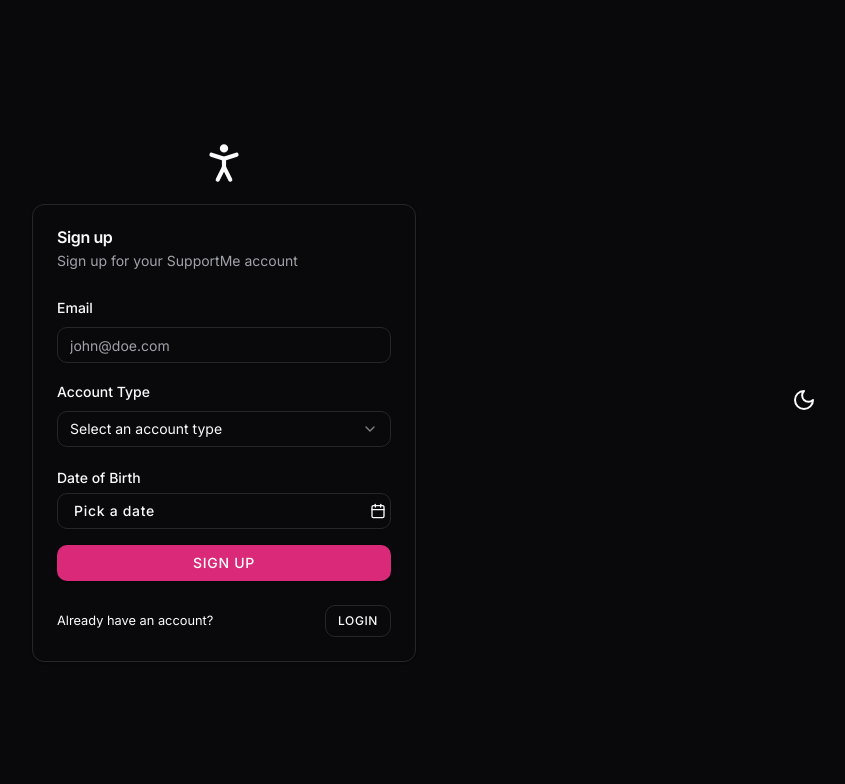
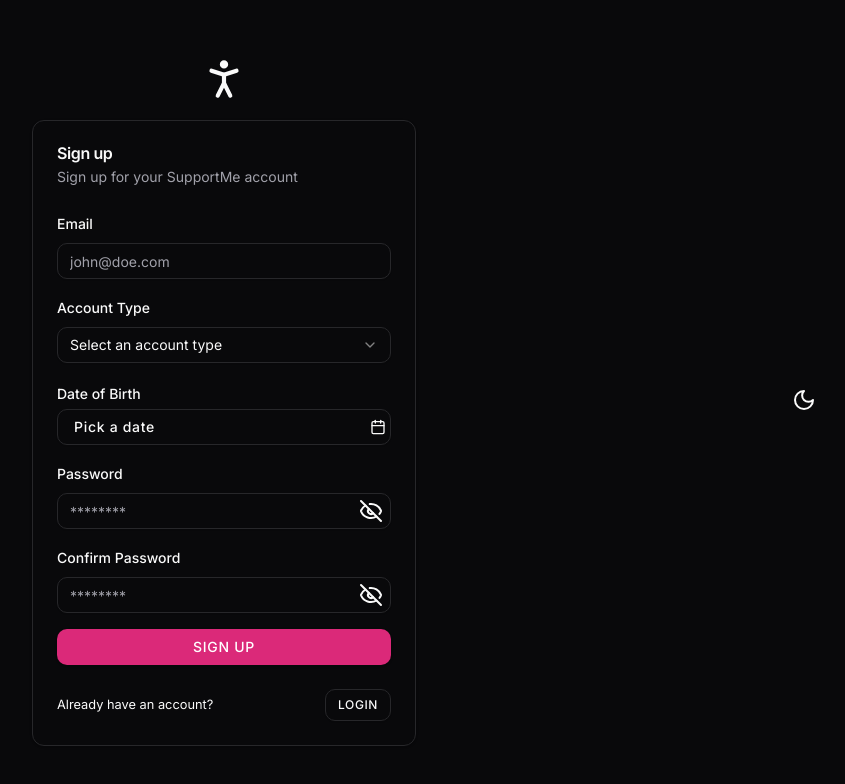
Before and after one commit to denysdev1/nextjs-shadcn-support_me, a Next.js app: page /sign-up in a window 1280 px wide. Shown: the top 784 px of the page, without its empty margins (416-1261 px from the left). Built offline with nearby package versions, Linux system fonts and the light colour scheme.

Commit message:
Create PasswordInput component with toggle password button

```diff
--- a/src/app/(logged-out)/login/page.tsx
+++ b/src/app/(logged-out)/login/page.tsx
@@ -24,10 +24,11 @@ import {
   FormMessage,
   FormDescription,
 } from '@/components/ui/form';
+import { PasswordInput } from '@/components/ui/password-input';
 
 const formSchema = z.object({
   email: z.string().email(),
-  password: z.string().min(8),
+  password: z.string().min(1, 'Password is required'),
 });
 
 const LoginPage = () => {
@@ -81,11 +82,7 @@ const LoginPage = () => {
                   <FormItem>
                     <FormLabel>Password</FormLabel>
                     <FormControl>
-                      <Input
-                        placeholder='********'
-                        type='password'
-                        {...field}
-                      />
+                      <PasswordInput placeholder='********' {...field} />
                     </FormControl>
                     <FormMessage />
                   </FormItem>
--- a/src/app/(logged-out)/sign-up/page.tsx
+++ b/src/app/(logged-out)/sign-up/page.tsx
@@ -37,6 +37,7 @@ import {
 } from '@/components/ui/popover';
 import { Calendar } from '@/components/ui/calendar';
 import { format } from 'date-fns';
+import { PasswordInput } from '@/components/ui/password-input';
 
 const formSchema = z
   .object({
@@ -54,8 +55,26 @@ const formSchema = z
 
       return date <= eighteenYearsAgo;
     }, 'You must be at least 18 years old'),
+    password: z
+      .string()
+      .min(8, 'Password must be at least 8 characters long')
+      .refine((password) => {
+        // must contain at least 1 special character and 1 uppercase letter
+        return /^(?=.*[a-z])(?=.*[A-Z])(?=.*\d)(?=.*[@$!%*?&])[A-Za-z\d@$!%*?&]{8,}$/.test(
+          password
+        );
+      }, 'Password must contain at least 1 special character and 1 uppercase letter'),
+    confirmPassword: z.string(),
   })
   .superRefine((data, ctx) => {
+    if (data.password !== data.confirmPassword) {
+      ctx.addIssue({
+        code: z.ZodIssueCode.custom,
+        path: ['confirmPassword'],
+        message: 'Passwords do not match',
+      });
+    }
+
     if (data.accountType !== 'company') return;
 
     if (!data.companyName) {
@@ -219,6 +238,32 @@ const SignUpPage = () => {
                   </FormItem>
                 )}
               />
+              <FormField
+                control={form.control}
+                name='password'
+                render={({ field }) => (
+                  <FormItem>
+                    <FormLabel>Password</FormLabel>
+                    <FormControl>
+                      <PasswordInput placeholder='********' {...field} />
+                    </FormControl>
+                    <FormMessage />
+                  </FormItem>
+                )}
+              />
+              <FormField
+                control={form.control}
+                name='confirmPassword'
+                render={({ field }) => (
+                  <FormItem>
+                    <FormLabel>Confirm Password</FormLabel>
+                    <FormControl>
+                      <PasswordInput placeholder='********' {...field} />
+                    </FormControl>
+                    <FormMessage />
+                  </FormItem>
+                )}
+              />
               <Button type='submit' className='w-full'>
                 Sign Up
               </Button>
--- /dev/null
+++ b/src/components/ui/password-input.tsx
@@ -0,0 +1,42 @@
+'use client';
+
+import * as React from 'react';
+
+import { Input } from './input';
+import { EyeIcon, EyeOffIcon } from 'lucide-react';
+import { cn } from '@/lib/utils';
+
+const PasswordInput = React.forwardRef<
+  HTMLInputElement,
+  React.ComponentProps<'input'>
+>(({ className, ...props }, ref) => {
+  const [showPassword, setShowPassword] = React.useState(false);
+
+  const handleKeyDown = (e: React.KeyboardEvent<HTMLSpanElement>) => {
+    if (e.key === 'Enter' || e.key === ' ') {
+      setShowPassword(!showPassword);
+    }
+  };
+
+  return (
+    <div className='relative'>
+      <Input
+        type={showPassword ? 'text' : 'password'}
+        ref={ref}
+        className={cn('pr-10', className)}
+        {...props}
+      />
+      <span
+        className='absolute right-2 top-1/2 -translate-y-1/2 cursor-pointer select-none'
+        onClick={() => setShowPassword(!showPassword)}
+        tabIndex={0}
+        onKeyDown={handleKeyDown}
+      >
+        {showPassword ? <EyeIcon /> : <EyeOffIcon />}
+      </span>
+    </div>
+  );
+});
+PasswordInput.displayName = 'PasswordInput';
+
+export { PasswordInput };
```
